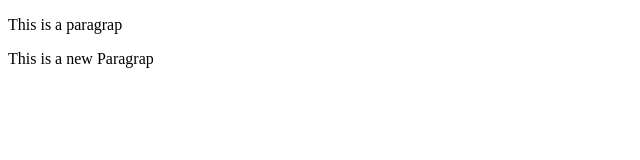
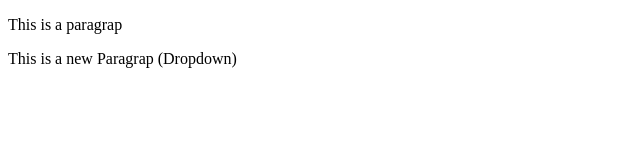
Before and after one commit to Shubham-SinghD/localrepo, a plain HTML site: page index.html in a window 1280 px wide. Shown: the full height of the page, 0-640 px from the left. Drawn offline with Linux system fonts and the light colour scheme.

```diff
--- a/index.html
+++ b/index.html
@@ -7,6 +7,6 @@
 </head>
 <body>
     <p>This is a paragrap</p>
-    <p>This is a new Paragrap</p>
+    <p>This is a new Paragrap (Dropdown)</p>
 </body>
 </html>
```
